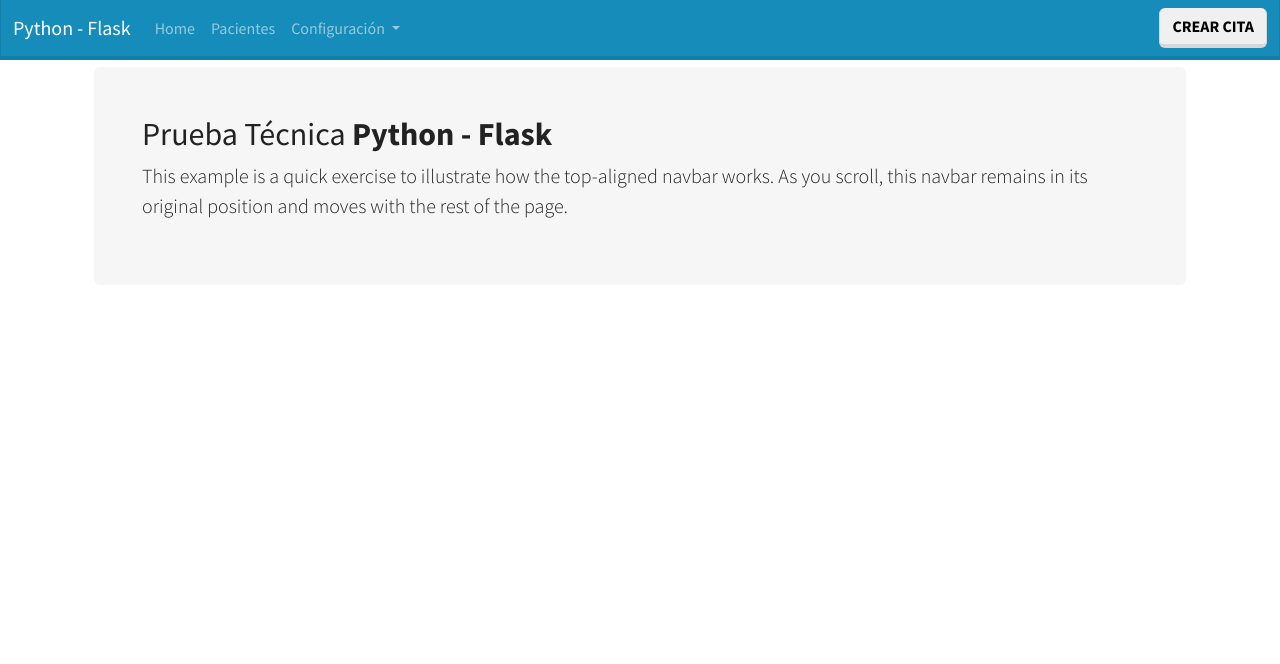
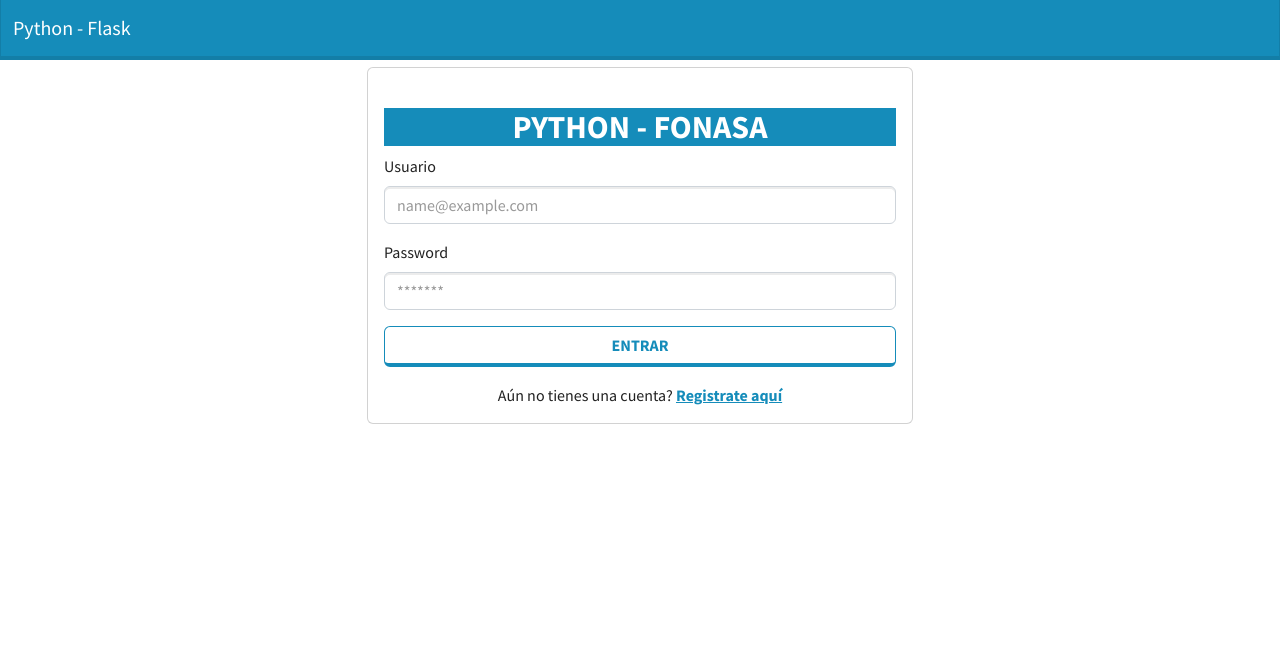
Before and after one commit to Haleymhm/python-fonasa, a Flask app: page / in a window 1280 px wide. Shown: the top 664 px of the page. Run offline with Flask 2, Linux system fonts and the light colour scheme; some libraries are stand-ins or nearby versions.

Commit message:
Base login

```diff
--- a/app.py
+++ b/app.py
@@ -16,6 +16,10 @@ app.secret_key = "mysecretkey"
 
 @app.route('/')
 def Index():
+    return render_template('login.html')
+
+@app.route('/home')
+def Home():
     return render_template('home.html')
 
 # INICIO DE MODULO ESPECILIDADES
--- a/templates/layout.html
+++ b/templates/layout.html
@@ -42,7 +42,7 @@
           <div class="collapse navbar-collapse" id="navbarCollapse">
             <ul class="navbar-nav me-auto mb-2 mb-md-0">
               <li class="nav-item">
-                <a class="nav-link" href="/">Home</a>
+                <a class="nav-link" href="/home">Home</a>
               </li>
               <li class="nav-item">
                 <a class="nav-link" href="/patient">Pacientes</a>
--- /dev/null
+++ b/templates/login.html
@@ -0,0 +1,103 @@
+<!doctype html>
+<html lang="es" class="h-100">
+
+<head>
+    <meta charset="utf-8">
+    <meta name="viewport" content="width=device-width, initial-scale=1">
+    <meta name="description" content="">
+    <meta name="author" content="Haleym Hidalgo - haleymhm@gmail.com">
+    <title>Prueba Técnica <strong> Python - Flask </strong></title>
+
+    <link rel="stylesheet" href="https://cdnjs.cloudflare.com/ajax/libs/font-awesome/4.7.0/css/font-awesome.min.css">
+    <link rel="stylesheet" href="{{url_for('static', filename='css/bootstrap-Lumen.css')}}">
+    <link rel="stylesheet" href="{{url_for('static', filename='css/main.css')}}">
+
+
+    <style>
+        .bd-placeholder-img {
+            font-size: 1.125rem;
+            text-anchor: middle;
+            -webkit-user-select: none;
+            -moz-user-select: none;
+            user-select: none;
+        }
+
+        @media (min-width: 768px) {
+            .bd-placeholder-img-lg {
+                font-size: 3.5rem;
+            }
+        }
+    </style>
+
+</head>
+
+<body class="d-flex flex-column h-100">
+
+    <header>
+        <!-- Fixed navbar -->
+        <nav class="navbar navbar-expand-md navbar-dark bg-primary fixed-top">
+            <div class="container-fluid">
+                <a class="navbar-brand" href="/">Python - Flask</a>
+                <button class="navbar-toggler" type="button" data-bs-toggle="collapse" data-bs-target="#navbarCollapse"
+                    aria-controls="navbarCollapse" aria-expanded="false" aria-label="Toggle navigation">
+                    <span class="navbar-toggler-icon"></span>
+                </button>
+                <div class="collapse navbar-collapse" id="navbarCollapse">
+
+                </div>
+            </div>
+        </nav>
+    </header>
+
+    <!-- Begin page content -->
+    <main class="flex-shrink-0">
+        <hr />
+        <hr />
+        <hr />
+        <div class="container">
+            <div class="row d-flex justify-content-center">
+                <div class="col-12 col-md-8 col-lg-6">
+                    <div class="card bg-white">
+                        <div class="card-body p-3">
+                            <form class="mb-3 mt-md-4">
+                                <h2 class="fw-bold mb-2 text-uppercase text-bg-primary text-center">Python - FONASA</h2>
+                                <div class="mb-3">
+                                    <label for="email" class="form-label ">Usuario</label>
+                                    <input type="email" class="form-control" id="email" placeholder="name@example.com">
+                                </div>
+                                <div class="mb-3">
+                                    <label for="password" class="form-label ">Password</label>
+                                    <input type="password" class="form-control" id="password" placeholder="*******">
+                                </div>
+                                <div class="d-grid">
+                                    <button class="btn btn-outline-primary" type="submit">Entrar</button>
+                                </div>
+                            </form>
+                            <div>
+                                <p class="mb-0  text-center">Aún no tienes una cuenta? <a href="signup.html"
+                                        class="text-primary fw-bold">Registrate aquí</a></p>
+                            </div>
+
+                        </div>
+                    </div>
+                </div>
+            </div>
+        </div>
+    </main>
+
+    <footer class="footer mt-auto py-3 bg-light">
+        <div class="container">
+            <span class="text-muted">Haleym Hidalgo - haleymhm@gmil.com</span>
+        </div>
+    </footer>
+
+
+    <!-- scripts -->
+    <script src="{{url_for('static', filename='js/jquery-3.3.1.slim.min.js')}}"></script>
+    <script src="{{url_for('static', filename='js/popper.min.js')}}"></script>
+    <script src="{{url_for('static', filename='js/bootstrap.min.js')}}"></script>
+    <script src="{{url_for('static', filename='js/main.js')}}"></script>
+
+</body>
+
+</html>
```
